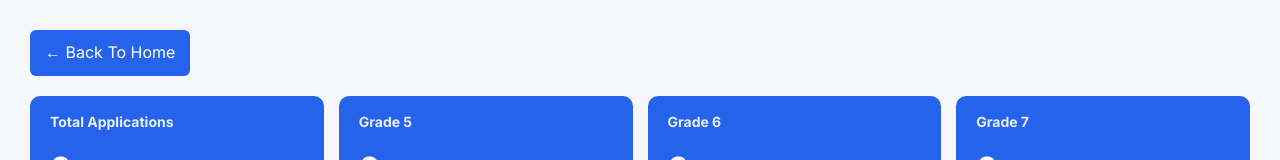
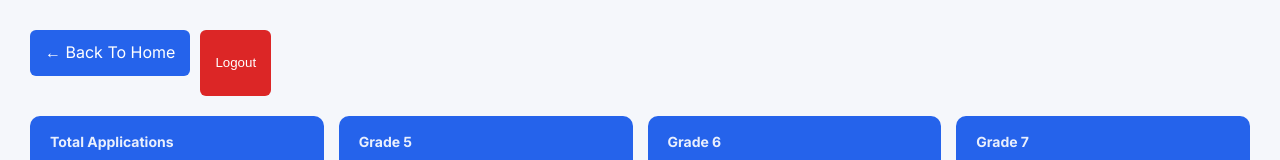
Before and after one commit to swetcha15/Krishnaveni-School, a React (Vite) app: page /applications in a window 1280 px wide. Shown: the top 160 px of the page. Built offline with nearby package versions, Linux system fonts and the light colour scheme; no server answers; the database is empty.

Commit message:
final code

```diff
--- a/src/components/Applications.jsx
+++ b/src/components/Applications.jsx
@@ -1,6 +1,6 @@
 import { useEffect, useState } from "react";
 import { supabase } from "../supabaseClient";
-import { Link } from "react-router-dom";
+import { Link, useNavigate } from "react-router-dom";
 import "./Applications.css";
 
 const Applications = () => {
@@ -8,7 +8,7 @@ const Applications = () => {
   const [loading, setLoading] = useState(true);
   const [search, setSearch] = useState("");
   const [selectedStudent, setSelectedStudent] = useState(null);
-
+const navigate = useNavigate();
   useEffect(() => {
     fetchApplications();
   }, []);
@@ -103,6 +103,9 @@ const grade6Count = applications.filter(
 const grade7Count = applications.filter(
   (app) => app.grade === "Grade 7"
 ).length;
+const handleLogout = () => {
+  navigate("/admin");
+};
 
 if (loading) {
   return <h2>Loading...</h2>;
@@ -110,9 +113,31 @@ if (loading) {
 
   return (
     <div className="applications-container">
-      <Link to="/" className="home-btn">
-        ← Back To Home
-      </Link>
+     <div
+  style={{
+    display: "flex",
+    gap: "10px",
+    marginBottom: "20px",
+  }}
+>
+  <Link to="/" className="home-btn">
+    ← Back To Home
+  </Link>
+
+  <button
+    onClick={handleLogout}
+    style={{
+      background: "#dc2626",
+      color: "white",
+      border: "none",
+      padding: "10px 15px",
+      borderRadius: "6px",
+      cursor: "pointer",
+    }}
+  >
+    Logout
+  </button>
+</div>
 
      <div className="stats-grid">
   <div className="stats-card">
```
